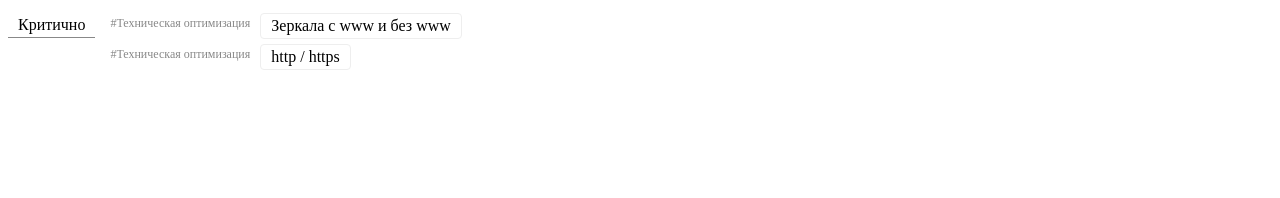
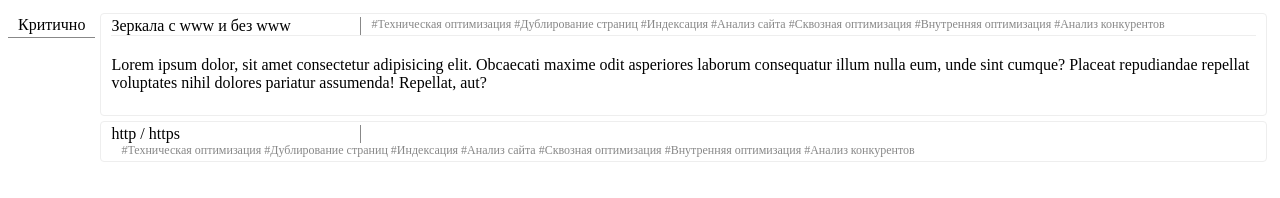
Before and after one commit to vlbdev/seoweb, a plain HTML site: page index.html in a window 1280 px wide. Drawn offline with Linux system fonts and the light colour scheme.

Commit message:
Add new order for display data

```diff
--- a/index.html
+++ b/index.html
@@ -7,6 +7,9 @@
   </head>
   <body>
     <style>
+      * {
+        box-sizing: border-box;
+      }
       .list {
         display: flex;
         align-items: center;
@@ -17,28 +20,57 @@
         border-bottom: 1px solid #888;
         align-self: start;
       }
-      .element {
+      .item {
         border: 1px solid #eee;
         border-radius: 4px;
         padding: 3px 10px;
         margin: 5px 5px 0 0;
       }
-      .tags {
+      .itemTags {
         font-size: 12px;
         color: #888;
         margin: 0 10px;
       }
+      .itemName {
+        flex: 0 0 250px;
+        width: 250px;
+        border-right: 1px solid #888;
+        padding-right: 5px;
+      }
+      .itemHead {
+        display: flex;
+        border-bottom: 1px solid #eee;
+      }
+      .idemDes {
+        padding: 20px 0;
+      }
     </style>
     <div class="list">
       <div class="value">Критично</div>
-      <div>
-        <div class="list">
-          <div class="tags">#Техническая оптимизация</div>
-          <div class="element">Зеркала с www и без www</div>
+      <div class="items">
+        <div class="item">
+          <div class="itemHead">
+            <div class="itemName">Зеркала с www и без www</div>
+            <div class="itemTags">
+              #Техническая оптимизация #Дублирование страниц #Индексация #Анализ сайта #Сквозная оптимизация #Внутренняя
+              оптимизация #Анализ конкурентов
+            </div>
+          </div>
+          <div class="idemDes">
+            Lorem ipsum dolor, sit amet consectetur adipisicing elit. Obcaecati maxime odit asperiores laborum
+            consequatur illum nulla eum, unde sint cumque? Placeat repudiandae repellat voluptates nihil dolores
+            pariatur assumenda! Repellat, aut?
+          </div>
         </div>
-        <div class="list">
-          <div class="tags">#Техническая оптимизация</div>
-          <div class="element">http / https</div>
+
+        <div>
+          <div class="item">
+            <div class="itemName">http / https</div>
+            <div class="itemTags">
+              #Техническая оптимизация #Дублирование страниц #Индексация #Анализ сайта #Сквозная оптимизация #Внутренняя
+              оптимизация #Анализ конкурентов
+            </div>
+          </div>
         </div>
       </div>
     </div>
```
